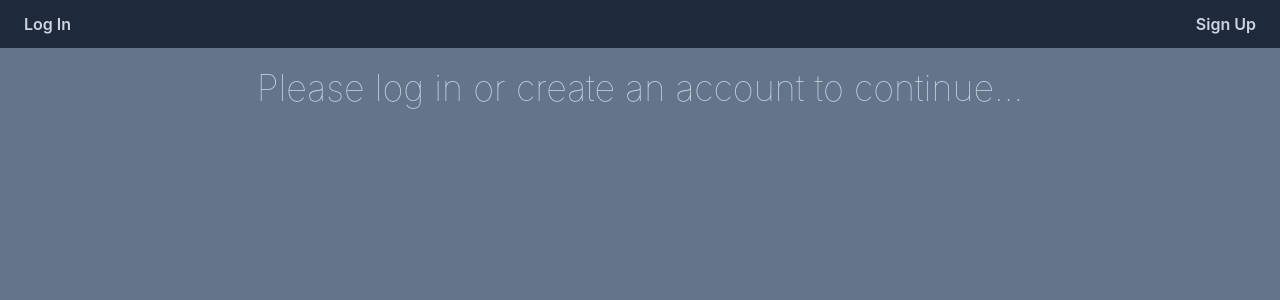
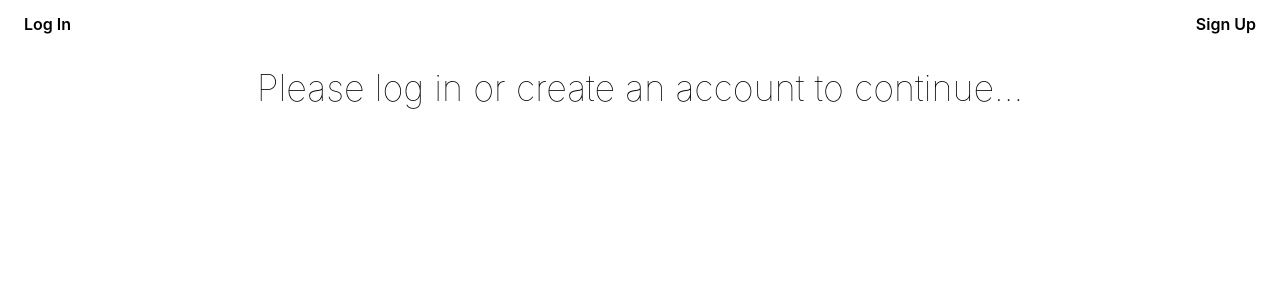
Before and after one commit to maxmay94/password_manager_frontend, a React (Create React App) app: page / in a window 1280 px wide. Shown: the top 300 px of the page. Built offline with nearby package versions, Linux system fonts and the light colour scheme; no server answers.

Commit message:
update dependencies

```diff
--- a/package.json
+++ b/package.json
@@ -3,6 +3,7 @@
   "version": "0.1.0",
   "private": true,
   "dependencies": {
+    "bcrypt": "^5.0.1",
     "jwt-decode": "^3.1.2",
     "react": "^18.2.0",
     "react-dom": "^18.2.0",
@@ -34,6 +35,6 @@
     ]
   },
   "devDependencies": {
-    "tailwindcss": "^3.1.6"
+    "tailwindcss": "^2.0.4"
   }
 }
--- a/src/pages/Landing/Landing.jsx
+++ b/src/pages/Landing/Landing.jsx
@@ -1,7 +1,8 @@
 const Landing = ({ user }) => {
   return (
-    <main className='text-center'>
-      <h1 className='p-5 text-4xl font-thin text-slate-300'>{user ? 'Hello ' + user.name + '.' : 'Please log in or create an account to continue...'}</h1>
+    <main className='text-center bg-slate-900/20'>
+      <h1 className='pt-5 text-4xl font-thin text-slate-300'>{user ? 'Hello ' + user.name + '.': 'Please log in or create an account to continue...'}</h1>
+      <h1 className='pb-5 text-3xl font-thin text-amber-500'>{user && 'Your secrets are safe.'}</h1>
     </main>
   )
 }
```
Also changed, not shown: 1 other file (tests, documents, lock files or other folders).
